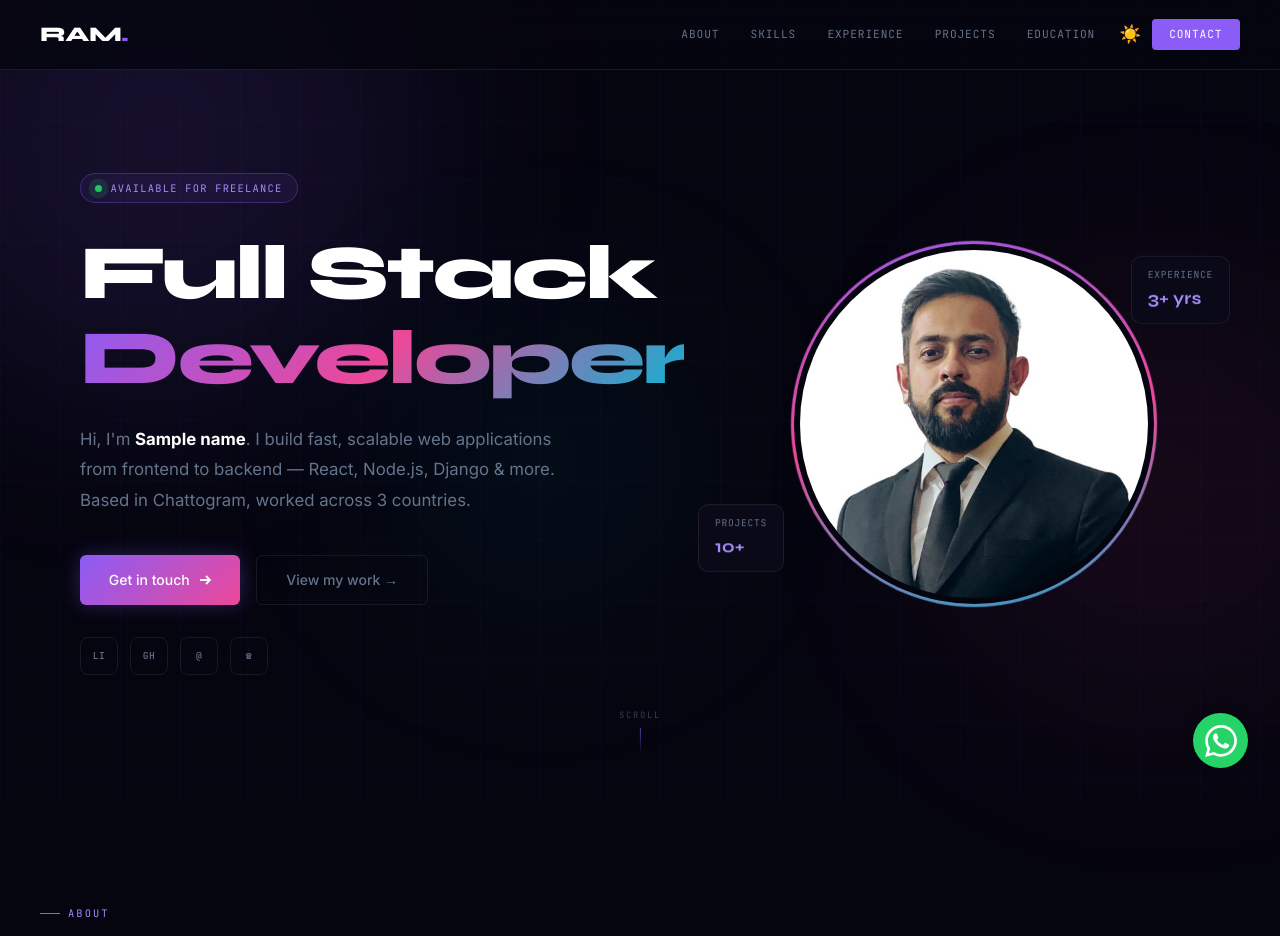
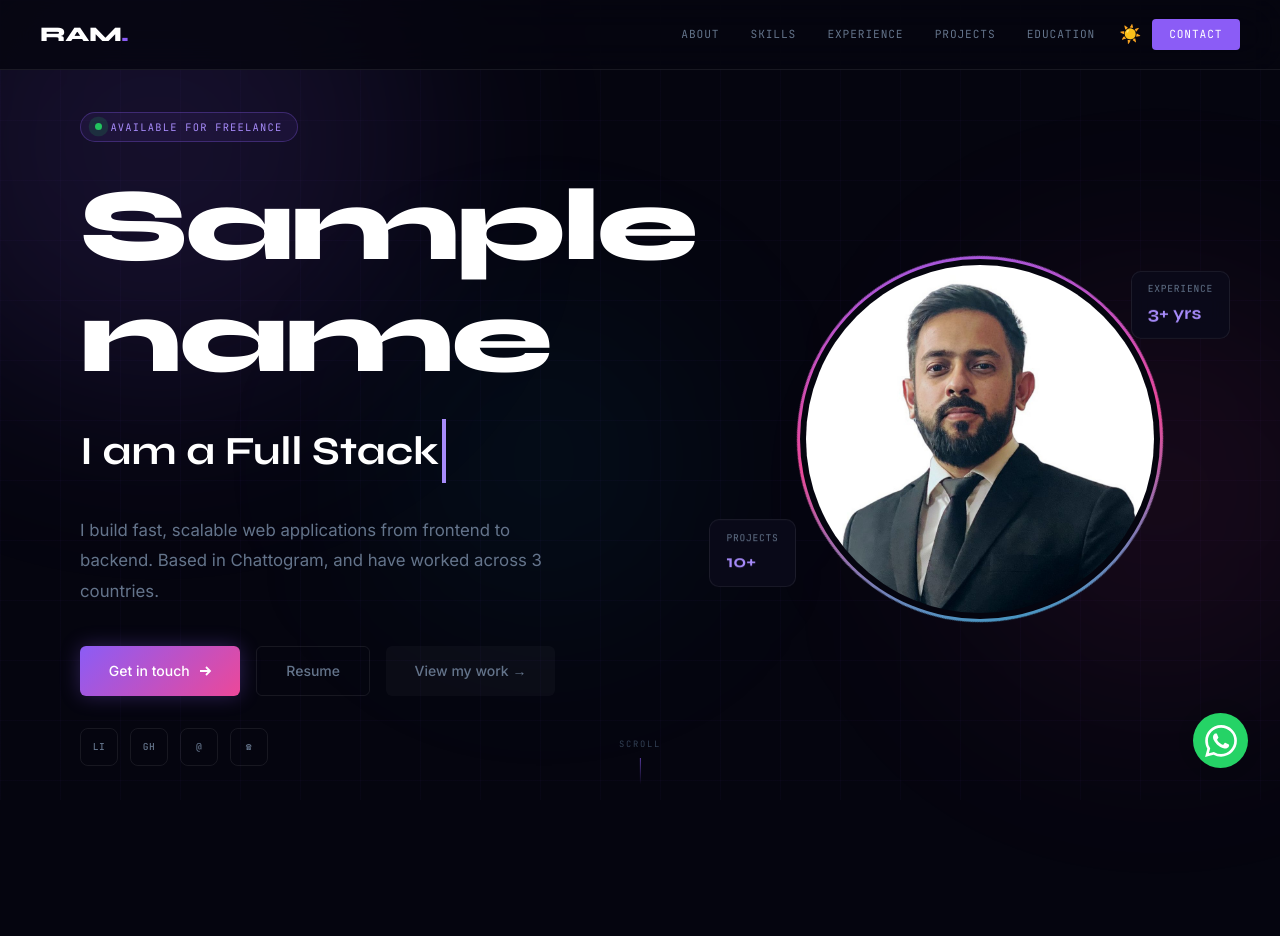
Before and after one commit to thisisrahiq/Django-portfolio, a Django app: template templates/home.html in a window 1280 px wide. Shown: the top 936 px of the page. Run offline with Django 5.2, Linux system fonts and the light colour scheme; the template is opened without the code that fills it: most values are stand-ins (such as "Sample title", 1, 10 or a date in 2020); grey boxes marked "Sample" are stand-in pictures.

Commit message:
Update hero section to prominent name, add typing animation loop, link CV, bust favicon cache

```diff
--- a/templates/home.html
+++ b/templates/home.html
@@ -6,7 +6,7 @@
   <meta name="viewport" content="width=device-width, initial-scale=1.0" />
   <title>{{ name }} — Full Stack Developer</title>
   <meta name="description" content="{{ name }} is a Full Stack Developer based in Chattogram, Bangladesh. Specializing in React, Node.js, Python, and Django." />
-  <link rel="icon" type="image/jpeg" href="{% static 'images/file3.jpg' %}" />
+  <link rel="icon" type="image/png" href="{% static 'images/favicon.png' %}?v=2" />
   <link rel="preconnect" href="https://fonts.googleapis.com">
   <link href="https://fonts.googleapis.com/css2?family=Inter:wght@300;400;500;600;700&family=Syne:wght@400;600;700;800&family=JetBrains+Mono:wght@400;500&display=swap" rel="stylesheet">
   <style>
@@ -211,6 +211,23 @@
       -webkit-text-fill-color: transparent;
       background-clip: text;
     }
+    .hero-typing {
+      font-family: 'Syne', sans-serif;
+      font-size: clamp(1.5rem, 3.5vw, 2.5rem);
+      font-weight: 700;
+      color: var(--white);
+      margin-bottom: 2rem;
+    }
+    .hero-typing .cursor {
+      display: inline-block;
+      width: 4px;
+      margin-left: 0.2rem;
+      background-color: var(--purple-lt);
+      animation: blink 1s infinite;
+    }
+    .hero-typing .cursor.typing { animation: none; }
+    @keyframes blink { 0% { background-color: var(--purple-lt); } 49% { background-color: var(--purple-lt); } 50% { background-color: transparent; } 99% { background-color: transparent; } }
+
     .hero-sub {
       font-size: 1.05rem;
       color: var(--muted);
@@ -1096,18 +1113,22 @@
         <span class="hero-pulse"></span>
         Available for freelance
       </div>
-      <h1 class="hero-title">
-        Full Stack<br><span class="gradient-text">Developer</span>
+      <h1 class="hero-title" style="font-size: clamp(3.5rem, 8vw, 6.5rem);">
+        {{ name }}
       </h1>
+      <h2 class="hero-typing">
+        I am a <span class="gradient-text typed-text"></span><span class="cursor">&nbsp;</span>
+      </h2>
       <p class="hero-sub">
-        Hi, I'm <strong style="color:var(--white);">{{ name }}</strong>. I build fast, scalable web applications from frontend to backend — React, Node.js, Django &amp; more. Based in Chattogram, worked across 3 countries.
+        I build fast, scalable web applications from frontend to backend. Based in Chattogram, and have worked across 3 countries.
       </p>
       <div class="hero-actions">
         <a href="#contact" class="btn-primary" id="hero-cta-btn">
           Get in touch
           <svg width="14" height="14" viewBox="0 0 14 14" fill="none" stroke="currentColor" stroke-width="1.8"><path d="M2 7h10M8 3l4 4-4 4"/></svg>
         </a>
-        <a href="#projects" class="btn-outline" id="hero-projects-btn">View my work →</a>
+        <a href="{% static 'docs/Rahiq_CV.pdf' %}" target="_blank" class="btn-outline" rel="noopener">Resume</a>
+        <a href="#projects" class="btn-outline" style="border:none;background:rgba(255,255,255,0.03)" id="hero-projects-btn">View my work →</a>
       </div>
       <div class="hero-socials">
         <a href="{{ linkedin }}" target="_blank" class="social-icon" aria-label="LinkedIn" id="hero-linkedin">LI</a>
@@ -1453,6 +1474,46 @@
 </footer>
 
 <script>
+  // ── Typing Animation ─────────────────────────────────────
+  const typedTextSpan = document.querySelector(".typed-text");
+  const cursorSpan = document.querySelector(".cursor");
+  const textArray = ["Software Engineer", "Full Stack Developer", "MERN Stack Expert", "Django Expert"];
+  const typingDelay = 80;
+  const erasingDelay = 40;
+  const newTextDelay = 1500;
+  let textArrayIndex = 0;
+  let charIndex = 0;
+
+  function type() {
+    if (charIndex < textArray[textArrayIndex].length) {
+      if(!cursorSpan.classList.contains("typing")) cursorSpan.classList.add("typing");
+      typedTextSpan.textContent += textArray[textArrayIndex].charAt(charIndex);
+      charIndex++;
+      setTimeout(type, typingDelay);
+    } else {
+      cursorSpan.classList.remove("typing");
+      setTimeout(erase, newTextDelay);
+    }
+  }
+
+  function erase() {
+    if (charIndex > 0) {
+      if(!cursorSpan.classList.contains("typing")) cursorSpan.classList.add("typing");
+      typedTextSpan.textContent = textArray[textArrayIndex].substring(0, charIndex-1);
+      charIndex--;
+      setTimeout(erase, erasingDelay);
+    } else {
+      cursorSpan.classList.remove("typing");
+      textArrayIndex++;
+      if(textArrayIndex >= textArray.length) textArrayIndex = 0;
+      setTimeout(type, typingDelay + 500);
+    }
+  }
+
+  document.addEventListener("DOMContentLoaded", function() {
+    if(textArray.length) setTimeout(type, newTextDelay + 250);
+  });
+
   // ── Theme Switcher ───────────────────────────────────────
   const themeToggleBtns = document.querySelectorAll('.theme-toggle-btn');
 
```
Also changed, not shown: 1 other file.
